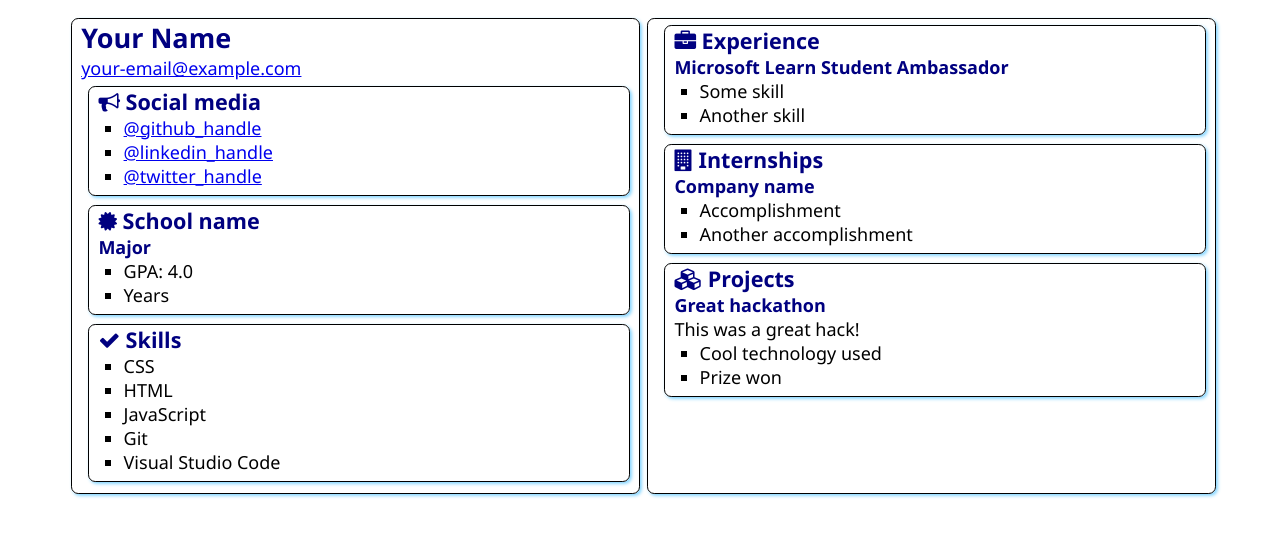
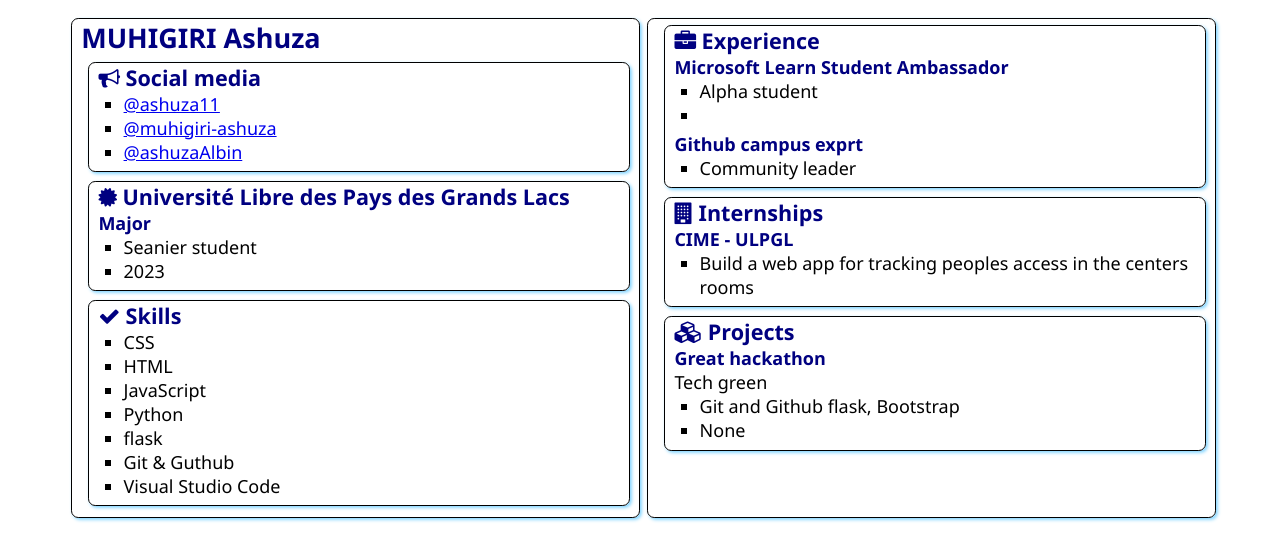
Before and after one commit to Ashuza11/SATechnicalOnboarding, a plain HTML site: page src/index.html in a window 1280 px wide. Drawn offline with Linux system fonts and the light colour scheme.

Commit message:
Added my name and contact info, background, social media

```diff
--- a/src/index.html
+++ b/src/index.html
@@ -12,8 +12,8 @@
 <body>
     <main>
         <article class="box">
-            <h1>Your Name</h1>
-            <div><a href="mailto:your.email@example.com">your-email@example.com</a></div>
+            <h1>MUHIGIRI Ashuza</h1>
+            <div><a href="mailto:ashuzamh@gmail.com"></a></div>
 
             <section class="box">
                 <h2>
@@ -21,9 +21,9 @@
                     Social media
                 </h2>
                 <ul>
-                    <li><a href="https://github.com/<handle>">@github_handle</a></li>
-                    <li><a href="https://linkedin.com/in/<handle>">@linkedin_handle</a></li>
-                    <li><a href="https://twitter.com/<handle>">@twitter_handle</a></li>
+                    <li><a href="https://github.com/<handle>">@ashuza11</a></li>
+                    <li><a href="https://linkedin.com/in/<handle>">@muhigiri-ashuza</a></li>
+                    <li><a href="https://twitter.com/<handle>">@ashuzaAlbin</a></li>
                 </ul>
             </section>
 
@@ -31,12 +31,12 @@
                 <div class="education">
                     <h2>
                         <i class="fa fa-certificate" aria-hidden="true"></i>
-                        School name
+                        Université Libre des Pays des Grands Lacs
                     </h2>
                     <h3>Major</h3>
                     <ul>
-                        <li>GPA: 4.0</li>
-                        <li>Years</li>
+                        <li>Seanier student</li>
+                        <li>2023</li>
                     </ul>
                 </div>
             </section>
@@ -50,7 +50,9 @@
                     <li>CSS</li>
                     <li>HTML</li>
                     <li>JavaScript</li>
-                    <li>Git</li>
+                    <li>Python</li>
+                    <li>flask</li>
+                    <li>Git & Guthub</li>
                     <li>Visual Studio Code</li>
                 </ul>
             </section>
@@ -63,8 +65,12 @@
                 </h2>
                 <h3>Microsoft Learn Student Ambassador</h3>
                 <ul>
-                    <li>Some skill</li>
-                    <li>Another skill</li>
+                    <li>Alpha student</li>
+                    <li></li>
+                </ul>
+                <h3>Github campus exprt</h3>
+                <ul>
+                    <li>Community leader</li>
                 </ul>
             </section>
             <section class="box">
@@ -73,10 +79,9 @@
                     Internships
                 </h2>
 
-                <h3>Company name</h3>
+                <h3>CIME - ULPGL </h3>
                 <ul>
-                    <li>Accomplishment</li>
-                    <li>Another accomplishment</li>
+                    <li>Build a web app for tracking peoples access in the centers rooms</li>
                 </ul>
             </section>
             <section class="box">
@@ -86,10 +91,10 @@
                 </h2>
 
                 <h3>Great hackathon</h3>
-                <div>This was a great hack!</div>
+                <div>Tech green</div>
                 <ul>
-                    <li>Cool technology used</li>
-                    <li>Prize won</li>
+                    <li>Git and Github flask, Bootstrap</li>
+                    <li>None</li>
                 </ul>
             </section>
         </article>
```
